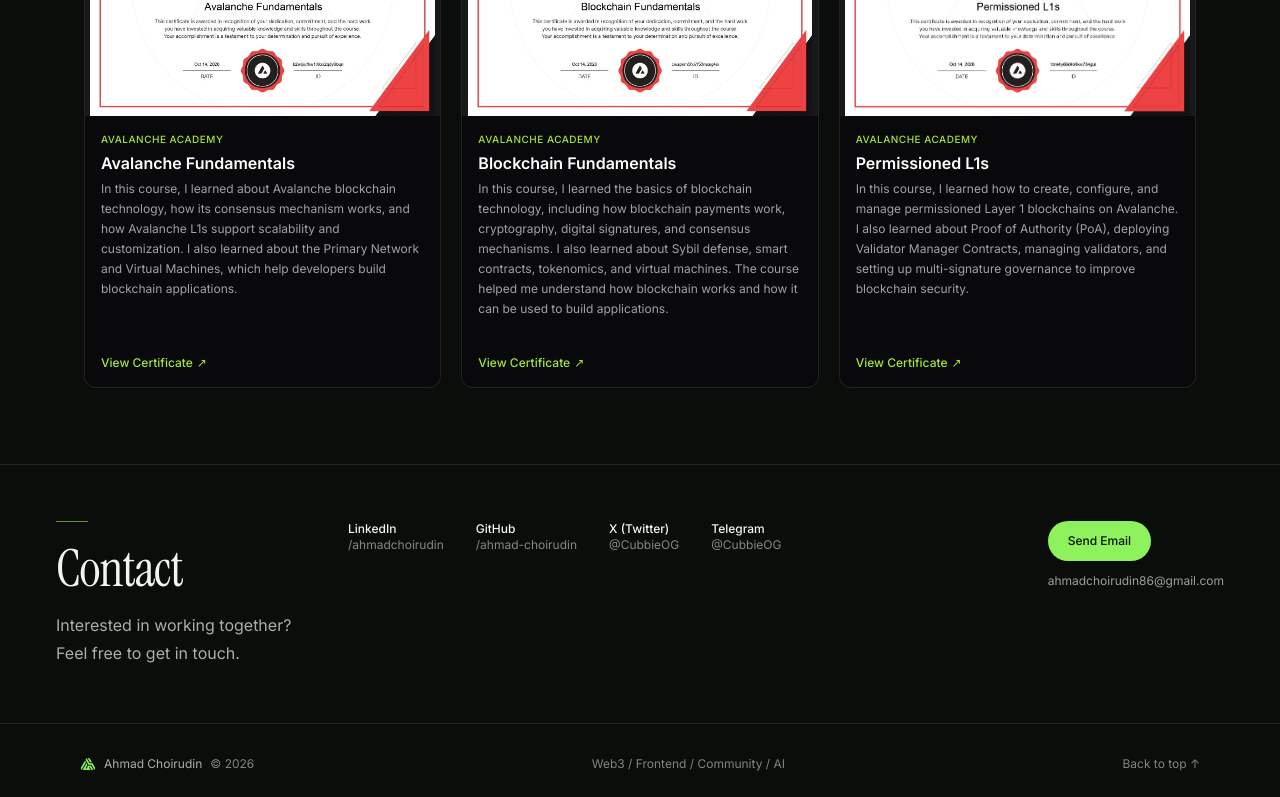
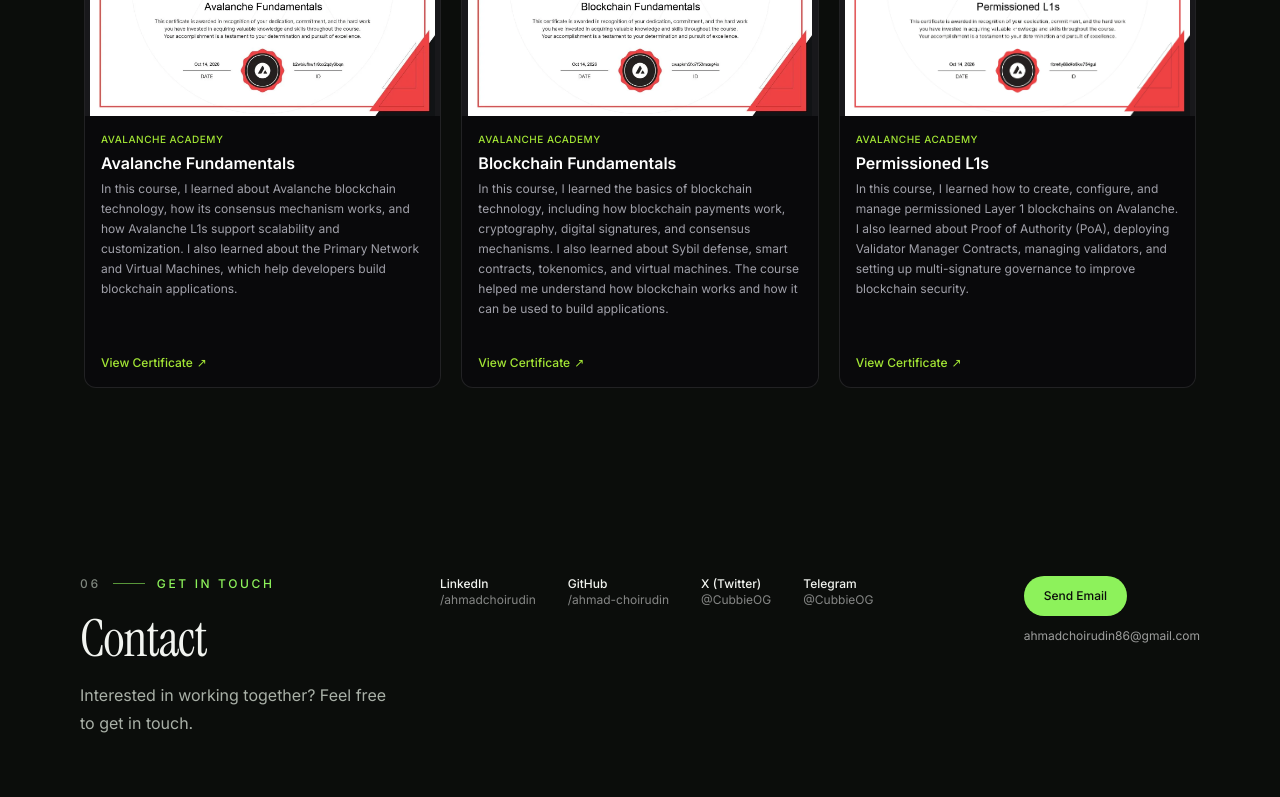
Before and after one commit to ahmad-choirudin/portfolio-modern, a React (Vite) app in the folder app/frontend/: page / in a window 1280 px wide. Shown: the part 5138-5935 px from the top of the page. Built offline with nearby package versions, Linux system fonts and the light colour scheme.

Commit message:
Update Contact component structure and layout

```diff
--- a/app/frontend/src/components/site/Contact.tsx
+++ b/app/frontend/src/components/site/Contact.tsx
@@ -1,11 +1,14 @@
+import Section from "./Section";
 import SectionHeading from "./SectionHeading";
 import { site } from "@/data/site";
 
 export default function Contact() {
   return (
-    <section className="grid gap-8 border-t border-white/10 px-6 py-14 md:grid-cols-[260px_1fr_auto] md:px-14">
+    <Section id="contact">
+      <div className="grid gap-10 md:grid-cols-[minmax(0,320px)_1fr_auto]">
       <SectionHeading
-        id="contact"
+        index="06"
+        eyebrow="Get in touch"
         title="Contact"
         note="Interested in working together? Feel free to get in touch."
       />
@@ -35,6 +38,7 @@
         </a>
         <p className="mt-3 text-white/60">{site.email}</p>
       </div>
-    </section>
+      </div>
+    </Section>
   );
 }
```
